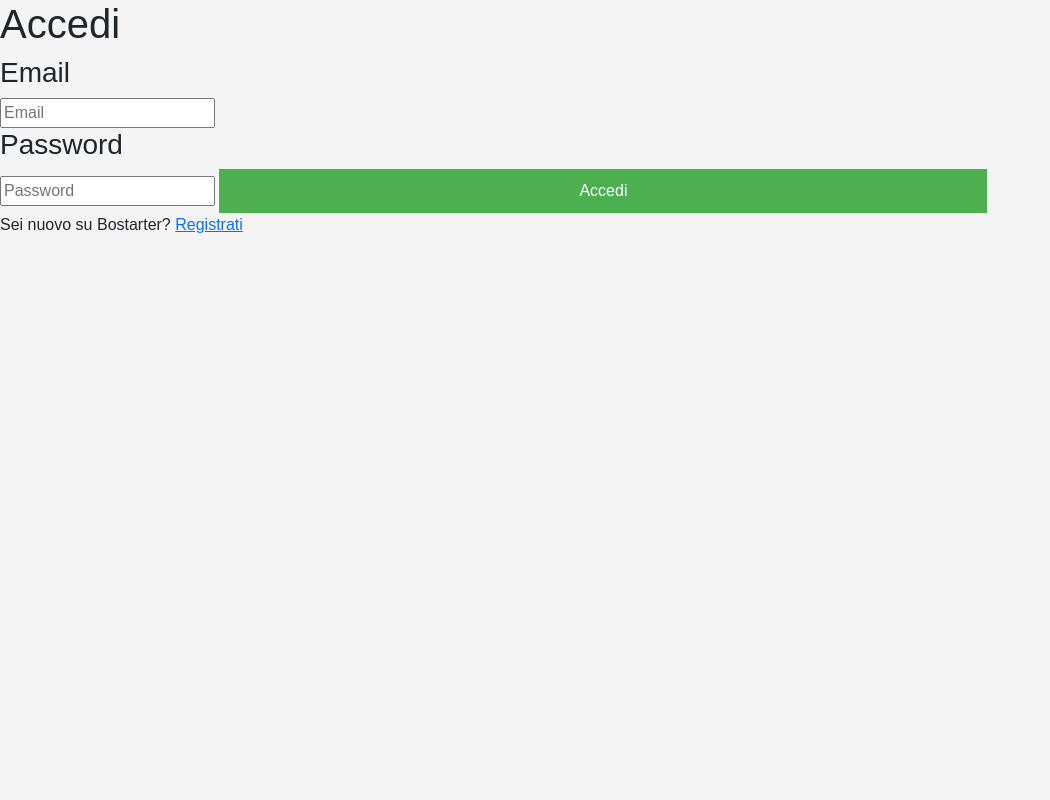
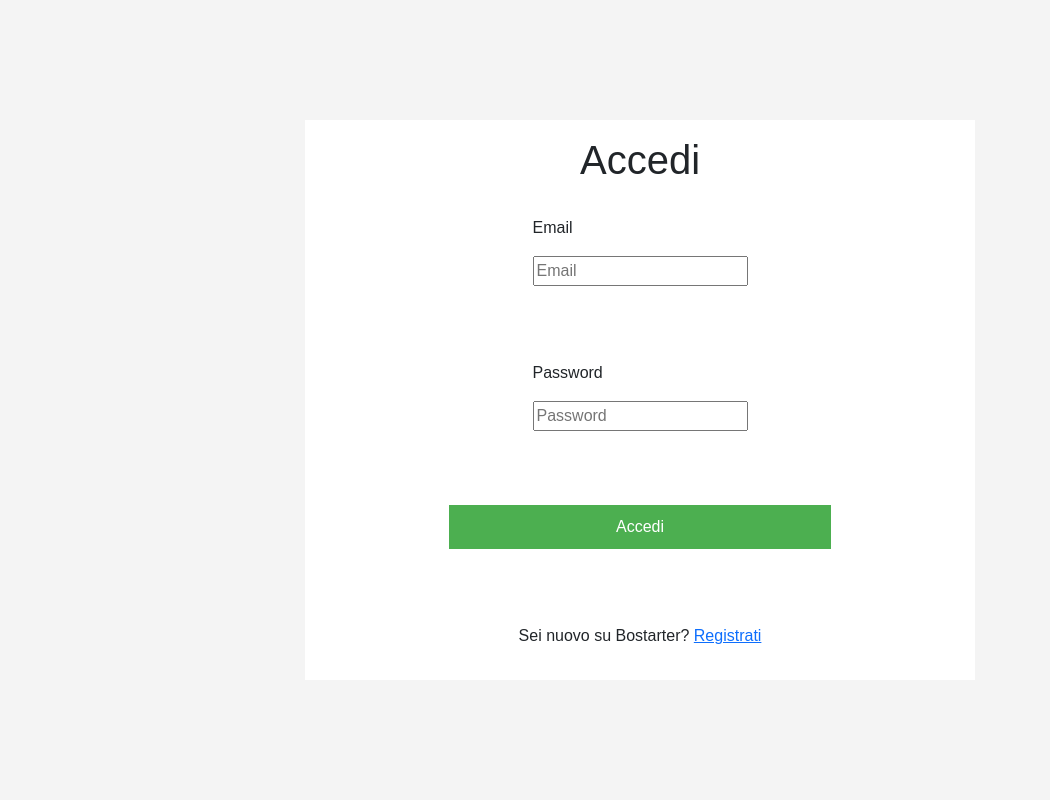
Before and after one commit to Antonioo27/Bostarter, a PHP site: page /src/controllers/login.php in a window 1280 px wide. Shown: the whole page, without its empty margins (0-1050 px from the left). Run offline with PHP 8.4, Linux system fonts and the light colour scheme.

Commit message:
aggiustato stile register e login

```diff
--- a/src/controllers/login.php
+++ b/src/controllers/login.php
@@ -12,16 +12,29 @@ use models\utente;
 
 
 <body>
-    <form action="login.php" method="POST">
-        <h1>Accedi</h1>
-        <h3>Email </h3>
-        <input type="text" id="email" placeholder="Email" name="email" maxlength="30" required>
-        <h3>Password </h3>
-        <input type="password" id="password" placeholder="Password" name="password" required>
-        <button type="submit" name="login">Accedi</button>
-    </form>
-
-    <p> Sei nuovo su Bostarter? <a href="register.php">Registrati</a>
+    <div class="container d-flex justify-content-center align-items-center" style="height: 100vh;">
+        <div class="row d-flex flex-column justify-content-center align-items-center" style="background-color: white; width: 60%; height: 70%;">
+            <div class="col-lg-12  h-100  d-flex flex-column justify-content-center align-items-center p-3">
+                <h1 style="margin-bottom: 2rem;">Accedi</h1>
+                <form action="login.php" method="POST" class="d-flex w-100 h-100 flex-column justify-content-between align-items-center">
+                    <div>
+                        <div>
+                            <p>Email </p>
+                            <input type="text" id="email" placeholder="Email" name="email" maxlength="30" required>
+                        </div>
+                    </div>
+                    <div>
+                        <div>
+                            <p>Password </p>
+                            <input type="password" id="password" placeholder="Password" name="password" required>
+                        </div>
+                    </div>
+                    <button type="submit" name="login">Accedi</button>
+                    <p> Sei nuovo su Bostarter? <a href="register.php">Registrati</a>
+                </form>
+            </div>
+        </div>
+    </div>
 </body>
 
 </html>
```
Also changed, not shown: src/controllers/register.php (+5 -3 lines), public/style.css (line endings or trailing spaces).
